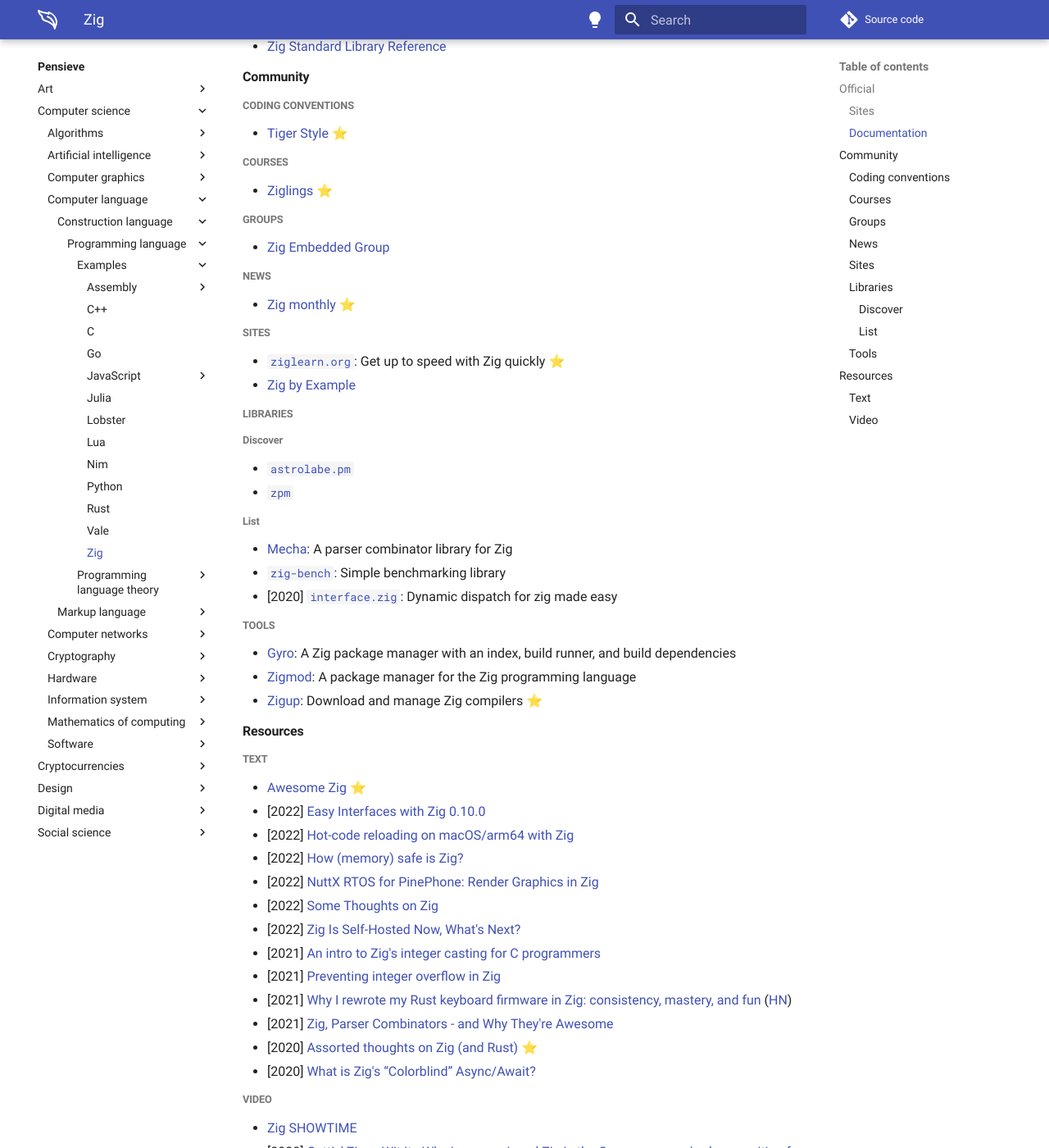
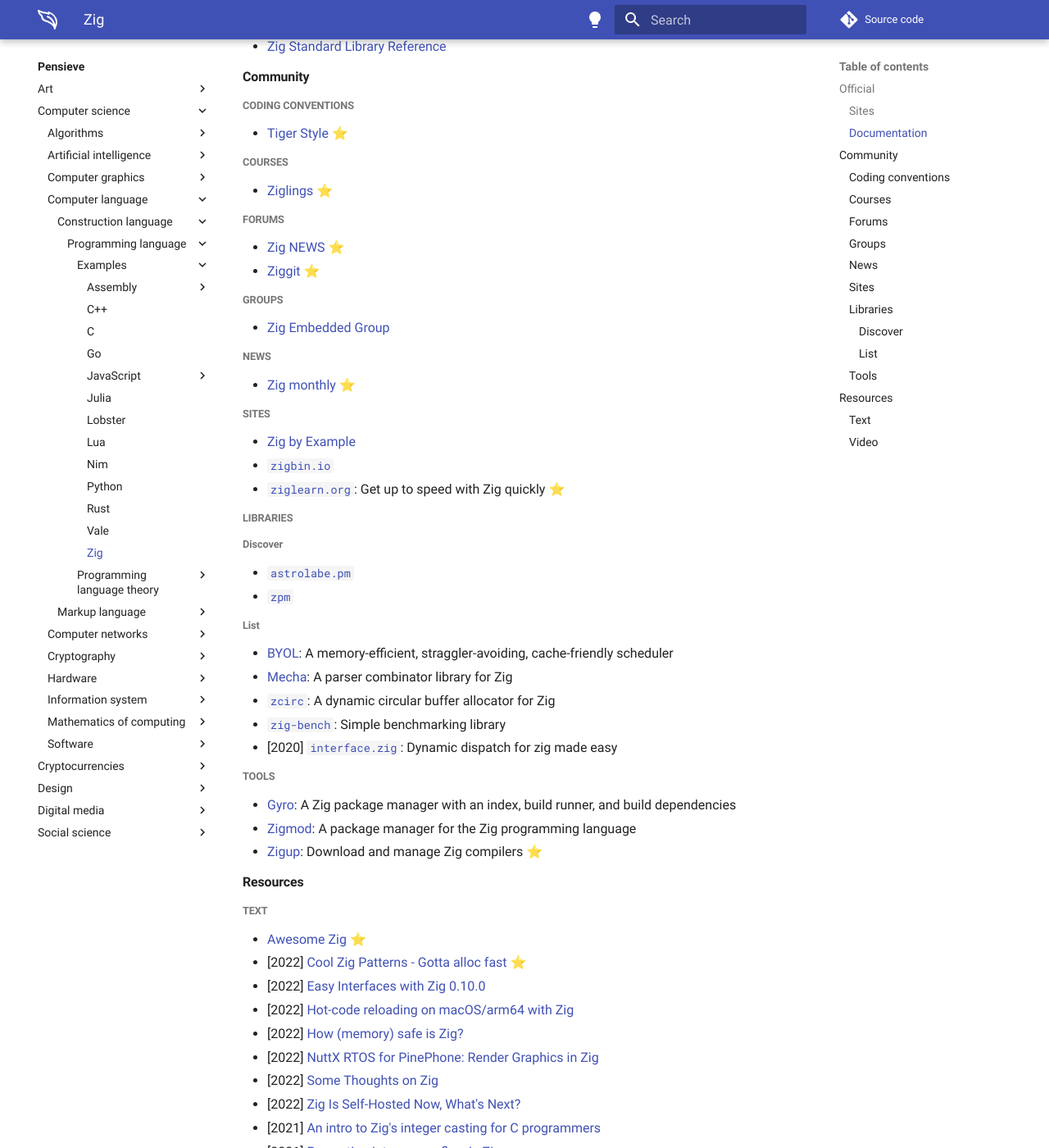
Before and after one commit to paveloom/paveloom.dev, an MkDocs documentation site: the page built from content/pensieve/zig.md, in a window 1280 px wide and 1400 px high, scrolled down 604 px. Shown: the whole window at 82% size. Built offline with MkDocs 1.6.1 and Material for MkDocs 9.7.7, drawn with Linux system fonts in a browser that asks for light colours; comment, search, counter and statistics services are not loaded.

Commit message:
Pensieve: update the Zig page.

```diff
--- a/content/pensieve/zig.md
+++ b/content/pensieve/zig.md
@@ -23,6 +23,10 @@
 ##### Courses
 - [Ziglings](https://github.com/ratfactor/ziglings) ⭐
 
+##### Forums
+- [Zig NEWS](https://zig.news) ⭐
+- [Ziggit](https://ziggit.dev) ⭐
+
 ##### Groups
 - [Zig Embedded Group](https://microzig.tech)
 
@@ -30,8 +34,9 @@
 - [Zig monthly](https://zigmonthly.org) ⭐
 
 ##### Sites
+- [Zig by Example](https://zigbyexample.github.io)
+- [`zigbin.io`](https://zigbin.io)
 - [`ziglearn.org`](https://ziglearn.org): Get up to speed with Zig quickly ⭐
-- [Zig by Example](https://zigbyexample.github.io)
 
 ##### Libraries
 
@@ -40,7 +45,9 @@
 - [`zpm`](https://zpm.random-projects.net)
 
 ###### List
+- [BYOL](https://github.com/hmusgrave/byol): A memory-efficient, straggler-avoiding, cache-friendly scheduler
 - [Mecha](https://github.com/Hejsil/mecha): A parser combinator library for Zig
+- [`zcirc`](https://github.com/hmusgrave/zcirc): A dynamic circular buffer allocator for Zig
 - [`zig-bench`](https://github.com/Hejsil/zig-bench): Simple benchmarking library
 - [2020] [`interface.zig`](https://github.com/alexnask/interface.zig): Dynamic dispatch for zig made easy
 
@@ -53,6 +60,7 @@
 
 ##### Text
 - [Awesome Zig](https://github.com/C-BJ/awesome-zig) ⭐
+- [2022] [Cool Zig Patterns - Gotta alloc fast](https://zig.news/xq/cool-zig-patterns-gotta-alloc-fast-23h) ⭐
 - [2022] [Easy Interfaces with Zig 0.10.0](https://zig.news/kristoff/easy-interfaces-with-zig-0100-2hc5)
 - [2022] [Hot-code reloading on macOS/arm64 with Zig](https://www.jakubkonka.com/2022/03/16/hcs-zig.html)
 - [2022] [How (memory) safe is Zig?](https://www.scattered-thoughts.net/writing/how-safe-is-zig)
```
